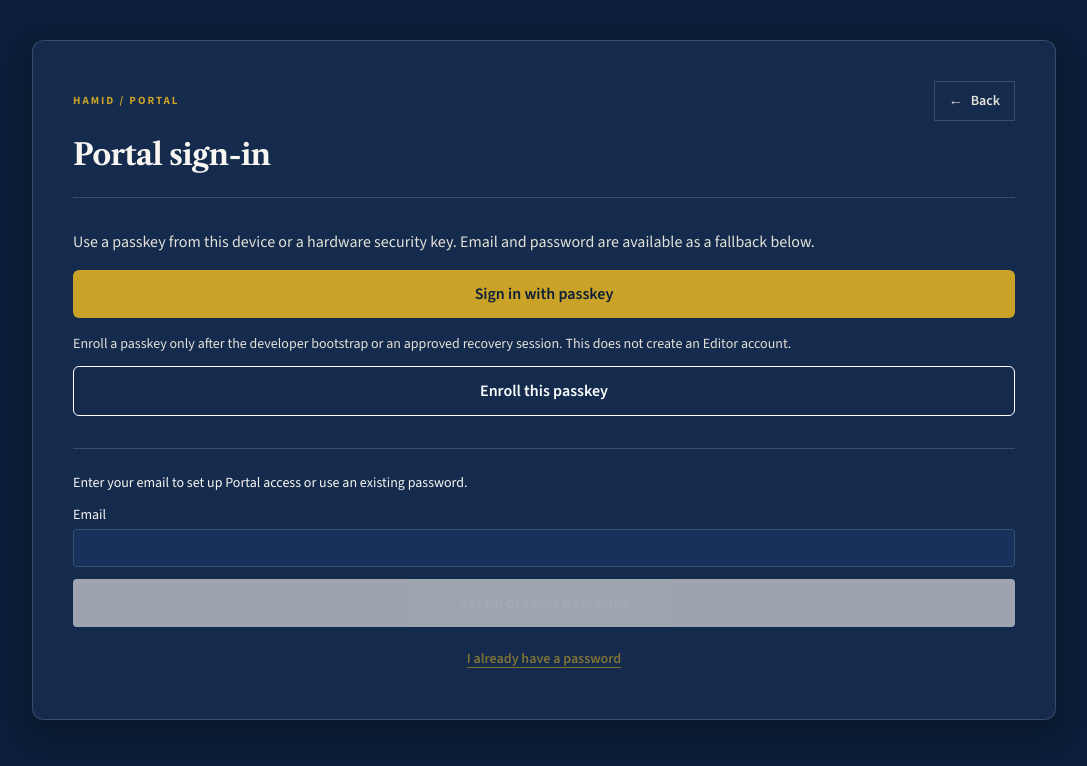
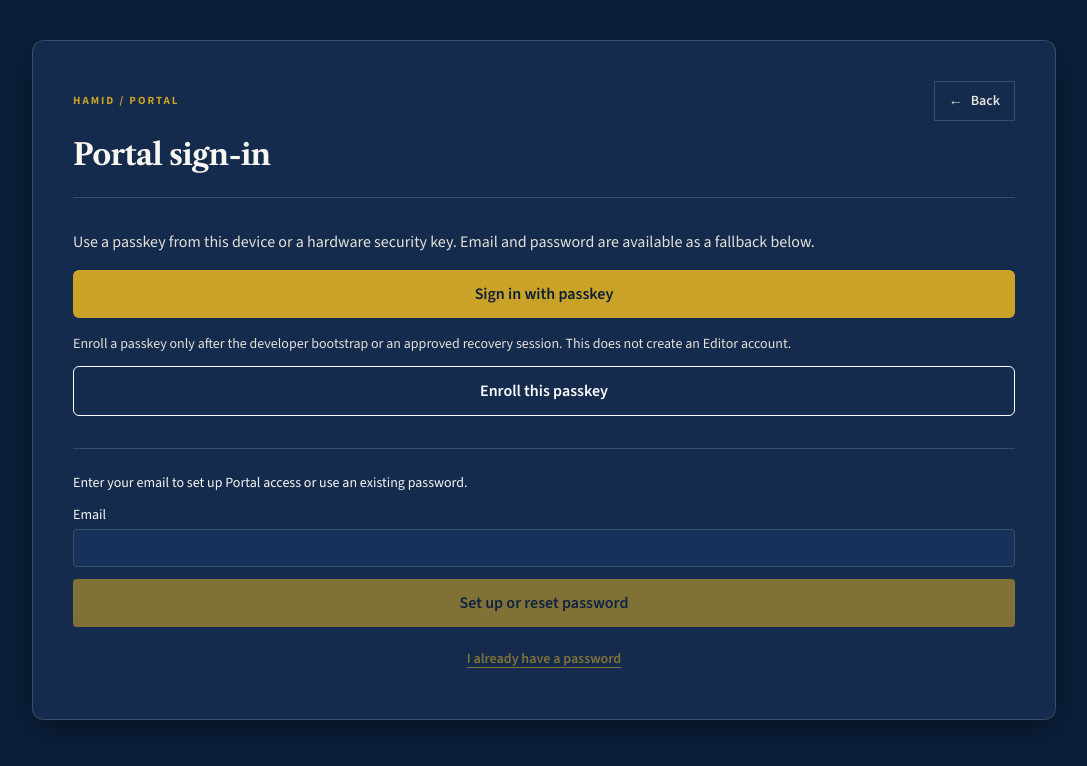
Before and after one commit to AmjadAbubkr/hamid, a Next.js app: page /portal/login in a window 1280 px wide. Shown: the top 766 px of the page, without its empty margins (96-1183 px from the left). Built offline with nearby package versions, Linux system fonts and the light colour scheme.

Commit message:
Use Portal button tokens for password actions

```diff
--- a/src/components/portal/email-access-controls.tsx
+++ b/src/components/portal/email-access-controls.tsx
@@ -35,7 +35,7 @@ export function EmailAccessControls() {
         {t("Email")}
         <input id="portal-access-email" type="email" value={email} onChange={(event) => setEmail(event.target.value)} autoComplete="email" className="rounded border border-line bg-surface px-3 py-2 text-ink" required />
       </label>
-      <button type="button" onClick={sendSetupLink} disabled={!email || setupState === "sending"} className="rounded bg-ink px-4 py-3 text-base font-semibold text-white transition-transform active:scale-[0.96] disabled:opacity-60">
+      <button type="button" onClick={sendSetupLink} disabled={!email || setupState === "sending"} className="rounded bg-zinc-950 px-4 py-3 text-base font-semibold text-white transition-transform active:scale-[0.96] disabled:opacity-60">
         {setupState === "sending" ? t("Sending…") : t("Set up or reset password")}
       </button>
       <button type="button" onClick={() => setShowPassword(true)} disabled={!email} className="min-h-10 px-1 text-sm font-semibold text-gold underline underline-offset-4 disabled:opacity-60">
--- a/src/components/portal/portal-auth-controls.tsx
+++ b/src/components/portal/portal-auth-controls.tsx
@@ -145,7 +145,7 @@ export function PasswordResetRequestForm() {
         {t("Email")}
         <input id="portal-reset-email" type="email" value={email} onChange={(event) => setEmail(event.target.value)} autoComplete="email" className="rounded border border-line bg-surface px-3 py-2 text-ink" required />
       </label>
-      <button type="submit" disabled={action === "working"} className="rounded bg-ink px-4 py-3 text-base font-semibold text-white disabled:opacity-60">
+      <button type="submit" disabled={action === "working"} className="rounded bg-zinc-950 px-4 py-3 text-base font-semibold text-white disabled:opacity-60">
         {action === "working" ? t("Sending…") : t("Send password-reset link")}
       </button>
       {message ? <p role="status" className="text-sm text-muted">{message}</p> : null}
@@ -193,7 +193,7 @@ export function PasswordUpdateForm() {
         {t("Confirm new password")}
         <input id="confirm-new-password" type="password" value={confirmation} onChange={(event) => setConfirmation(event.target.value)} autoComplete="new-password" minLength={12} className="rounded border border-line bg-surface px-3 py-2 text-ink" required />
       </label>
-      <button type="submit" disabled={action === "working"} className="rounded bg-ink px-4 py-3 text-base font-semibold text-white disabled:opacity-60">
+      <button type="submit" disabled={action === "working"} className="rounded bg-zinc-950 px-4 py-3 text-base font-semibold text-white disabled:opacity-60">
         {action === "working" ? t("Saving…") : t("Set new password")}
       </button>
       {action === "error" ? <p role="alert" className="text-sm text-red-700">{message}</p> : null}
```
Also changed, not shown: 1 other file (tests, documents, lock files or other folders).
